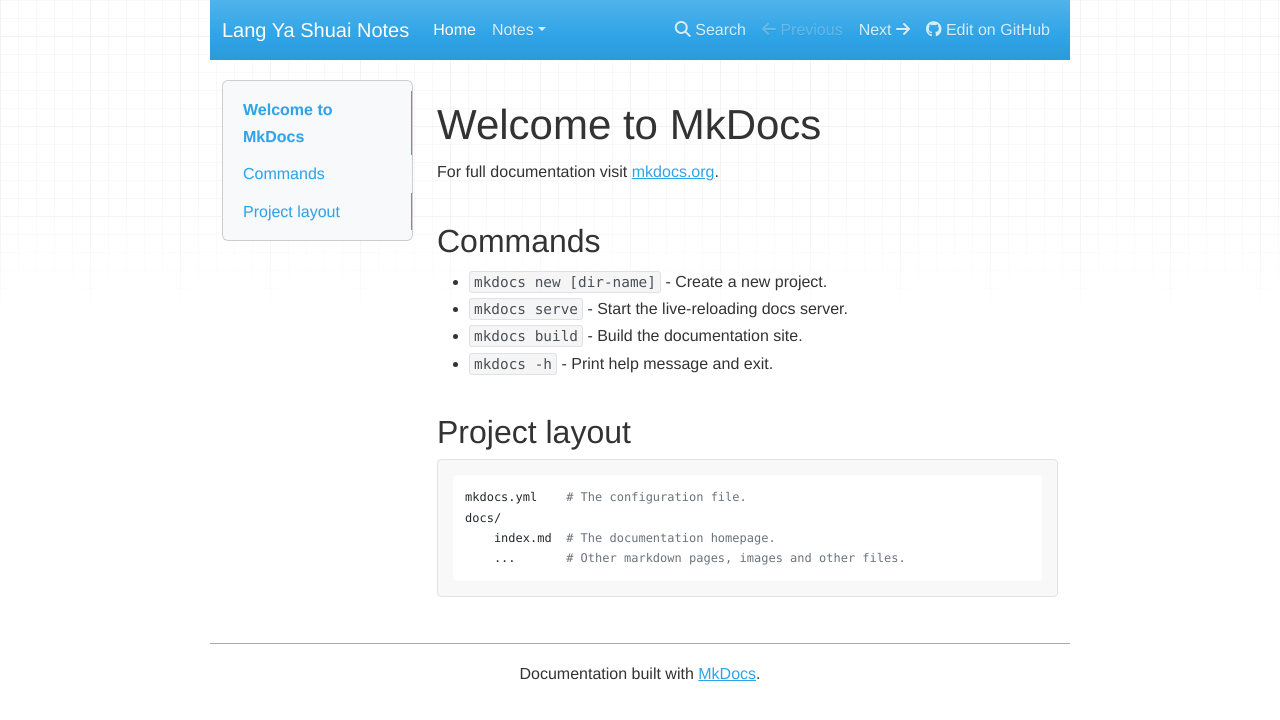
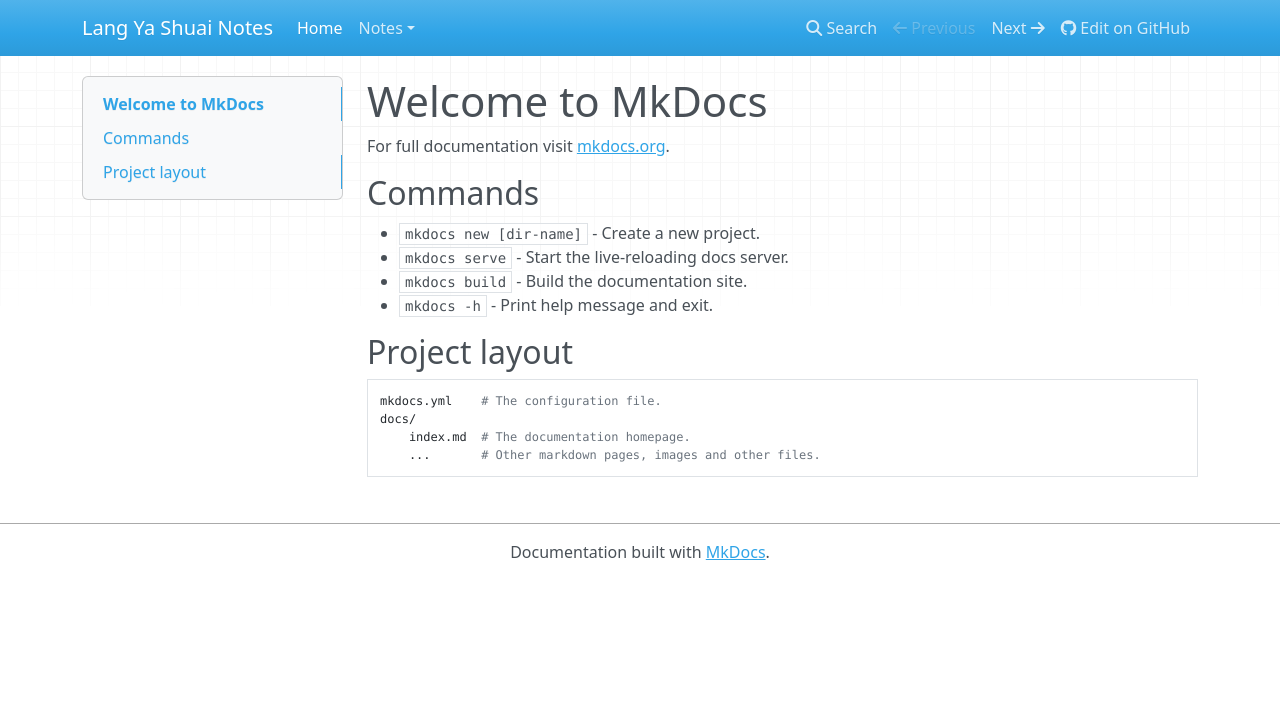
Before and after one commit to zhouushe/notes, an MkDocs documentation site: the page built from docs/index.md, in a window 1280 px wide. Shown: the top 720 px of the page. Built offline with MkDocs 1.6.1, drawn with Linux system fonts in a browser that asks for light colours; nearby versions of some CDN libraries.

Commit message:
Update mkdocs.yml

```diff
--- a/mkdocs.yml
+++ b/mkdocs.yml
@@ -27,9 +27,3 @@
 
 plugins:
   - search  # Built-in search (required for search functionality)
-
-extra_css:
-  - css/custom.css  # Custom CSS overrides
-
-extra_javascript:
-  - js/custom.js  # Custom JS scripts
```
